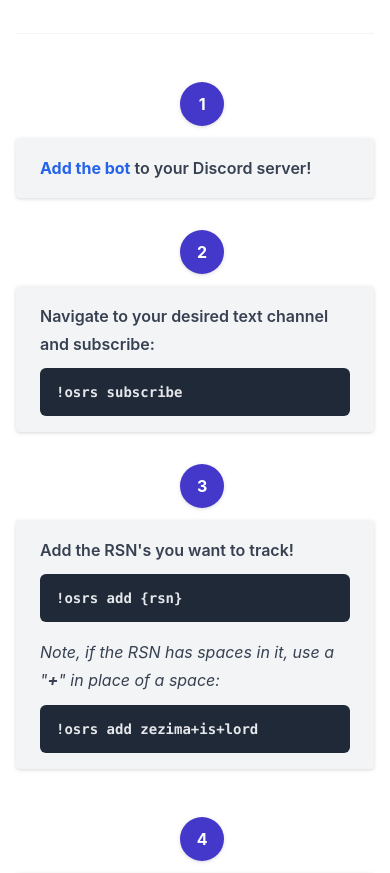
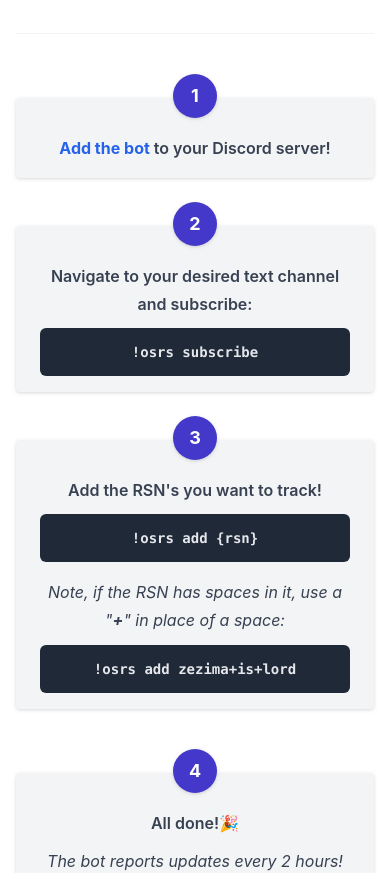
Before and after one commit to masonfox/osrs-discord-bot-site, a Next.js app: page / in a window 390 px wide. Shown: the part 1300-2173 px from the top of the page. Built offline with nearby package versions, Linux system fonts and the light colour scheme.

Commit message:
responsive improvements - getting started

```diff
--- a/src/pages/index.js
+++ b/src/pages/index.js
@@ -117,15 +117,15 @@
                 and follow the instructions to get the most out of the bot!
               </p>
             </div>
-            <div className="get-started-instructions">
+            <div className="get-started-instructions w-full text-center md:text-left">
               {/* Step 1 */}
               <div className="flex flex-col md:flex-row mt-10 justify-center">
-                <div className="w-1/12 self-center mb-3">
-                  <span className="bg-indigo-700 w-11 h-11 rounded-full flex justify-center items-center text-white font-bold mt-2 drop-shadow">
+                <div className="w-auto self-center md:w-1/12 -mb-5 md:mb-0 z-50">
+                  <span className="bg-indigo-700 text-lg w-11 h-11 rounded-full flex justify-center items-center text-white font-bold drop-shadow">
                     1
                   </span>
                 </div>
-                <div className="bg-gray-100 px-6 py-4 rounded w-full sm:w-11/12 prose lg:prose-lg drop-shadow">
+                <div className="bg-gray-100 px-6 pb-4 pt-9 md:pt-4 rounded w-full self-center md:w-11/12 prose lg:prose-lg drop-shadow">
                   <p className="mb-0 not-prose font-semibold">
                     <a
                       className="text-blue-600 font-bold"
@@ -141,12 +141,12 @@
               </div>
               {/* Step 2 */}
               <div className="flex flex-col md:flex-row mt-6 justify-center">
-                <div className="w-1/12 self-center mb-3">
-                  <span className="bg-indigo-700 w-11 h-11 rounded-full flex justify-center items-center text-white font-bold mt-2 drop-shadow">
+                <div className="w-auto self-center md:w-1/12 -mb-5 md:mb-0 z-50">
+                  <span className="bg-indigo-700 text-lg w-11 h-11 rounded-full flex justify-center items-center text-white font-bold drop-shadow">
                     2
                   </span>
                 </div>
-                <div className="bg-gray-100 px-6 py-4 rounded w-full sm:w-11/12 prose lg:prose-lg drop-shadow">
+                <div className="bg-gray-100 px-6 pb-4 pt-9 md:pt-4 rounded w-full self-center md:w-11/12 prose lg:prose-lg drop-shadow">
                   <p>Navigate to your desired text channel and subscribe:</p>
                   <pre>
                     <code>!osrs subscribe</code>
@@ -155,12 +155,12 @@
               </div>
               {/* Step 3 */}
               <div className="flex flex-col md:flex-row mt-6 justify-center">
-                <div className="w-1/12 self-center mb-3">
-                  <span className="bg-indigo-700 w-11 h-11 rounded-full flex justify-center items-center text-white font-bold mt-2 drop-shadow">
+                <div className="w-auto self-center md:w-1/12 -mb-5 md:mb-0 z-50">
+                  <span className="bg-indigo-700 text-lg w-11 h-11 rounded-full flex justify-center items-center text-white font-bold drop-shadow">
                     3
                   </span>
                 </div>
-                <div className="bg-gray-100 px-6 py-4 rounded w-full sm:w-11/12 prose lg:prose-lg drop-shadow">
+                <div className="bg-gray-100 px-6 pb-4 pt-9 md:pt-4 rounded w-full self-center md:w-11/12 prose lg:prose-lg drop-shadow">
                   <p>Add the RSN&apos;s you want to track!</p>
                   <pre className="mb-4">
                     <code>!osrs add &#123;rsn&#125;</code>
@@ -176,12 +176,12 @@
               </div>
               {/* Step 4 */}
               <div className="flex flex-col md:flex-row mt-10 justify-center">
-                <div className="w-1/12 self-center mb-3">
-                  <span className="bg-indigo-700 w-11 h-11 rounded-full flex justify-center items-center text-white font-bold mt-2 drop-shadow">
+                <div className="w-auto self-center md:w-1/12 -mb-5 md:mb-0 z-50">
+                  <span className="bg-indigo-700 text-lg w-11 h-11 rounded-full flex justify-center items-center text-white font-bold drop-shadow">
                     4
                   </span>
                 </div>
-                <div className="bg-gray-100 px-6 py-4 rounded w-full sm:w-11/12 prose lg:prose-lg drop-shadow">
+                <div className="bg-gray-100 px-6 pb-4 pt-9 md:pt-4 rounded w-full self-center md:w-11/12 prose lg:prose-lg drop-shadow">
                   <p className="font-semibold">All done!🎉</p>
                   <i>The bot reports updates every 2 hours!</i>
                 </div>
```
